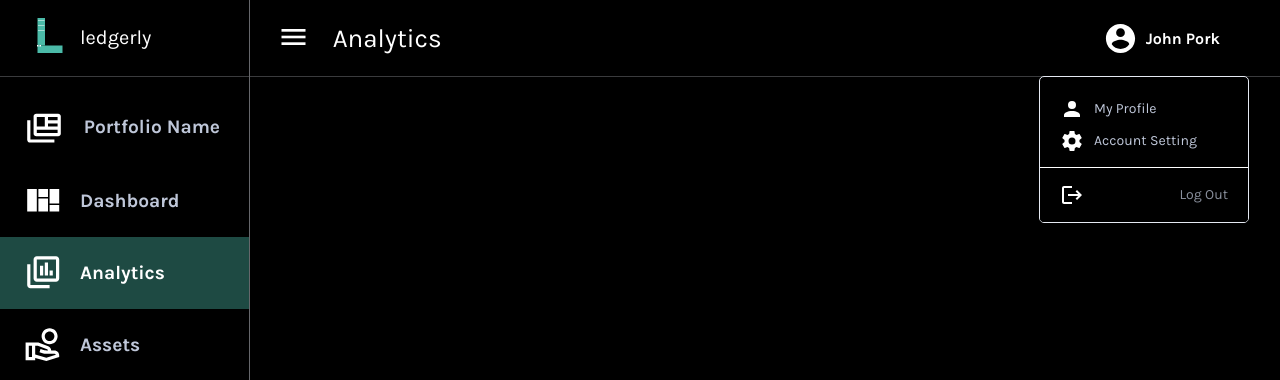
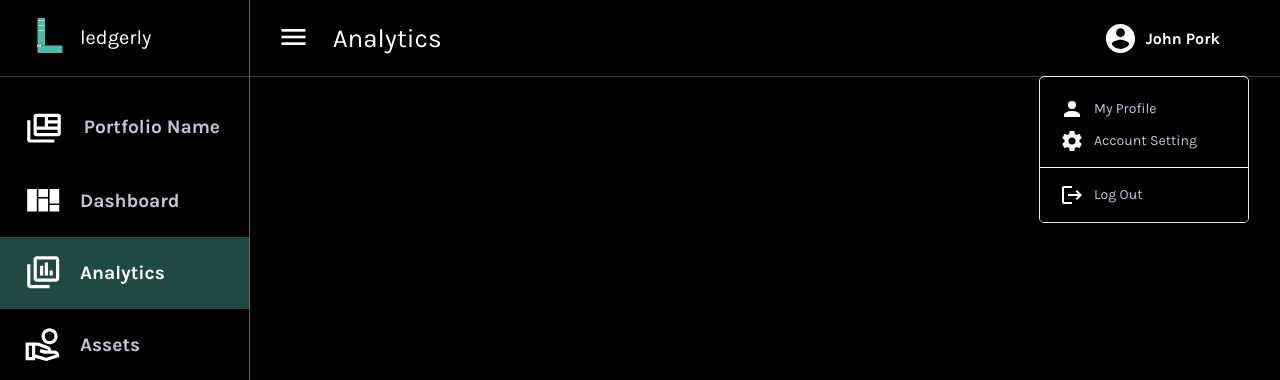
Before and after one commit to noahvar15/ledgerly-project, a Django app: page /dashboard/analytics in a window 1280 px wide, after a click on "John Pork". Shown: the top 380 px of the page. Run offline with Django 5.2, Linux system fonts and the light colour scheme; some libraries are stand-ins or nearby versions.

Commit message:
added nav-text class to log out button

```diff
--- a/ledgerly/dashboard/templates/dashboard/index.html
+++ b/ledgerly/dashboard/templates/dashboard/index.html
@@ -196,7 +196,8 @@
                         <a class="dropdown-link-item" href="{% url 'users-sign-in' %}">
                           <svg class="dropdown-icon" xmlns="http://www.w3.org/2000/svg" viewBox="0 0 24 24">
                             <path fill="White" d="M17 7L15.59 8.41L18.17 11H8V13H18.17L15.59 15.58L17 17L22 12M4 5H12V3H4C2.9 3 2 3.9 2 5V19C2 20.1 2.9 21 4 21H12V19H4V5Z"/>
-                          </svg> Log Out
+                          </svg>
+                          <span class="nav-text"> Log Out </span>
                         </a>
                       </li>
                     </ul>
```
